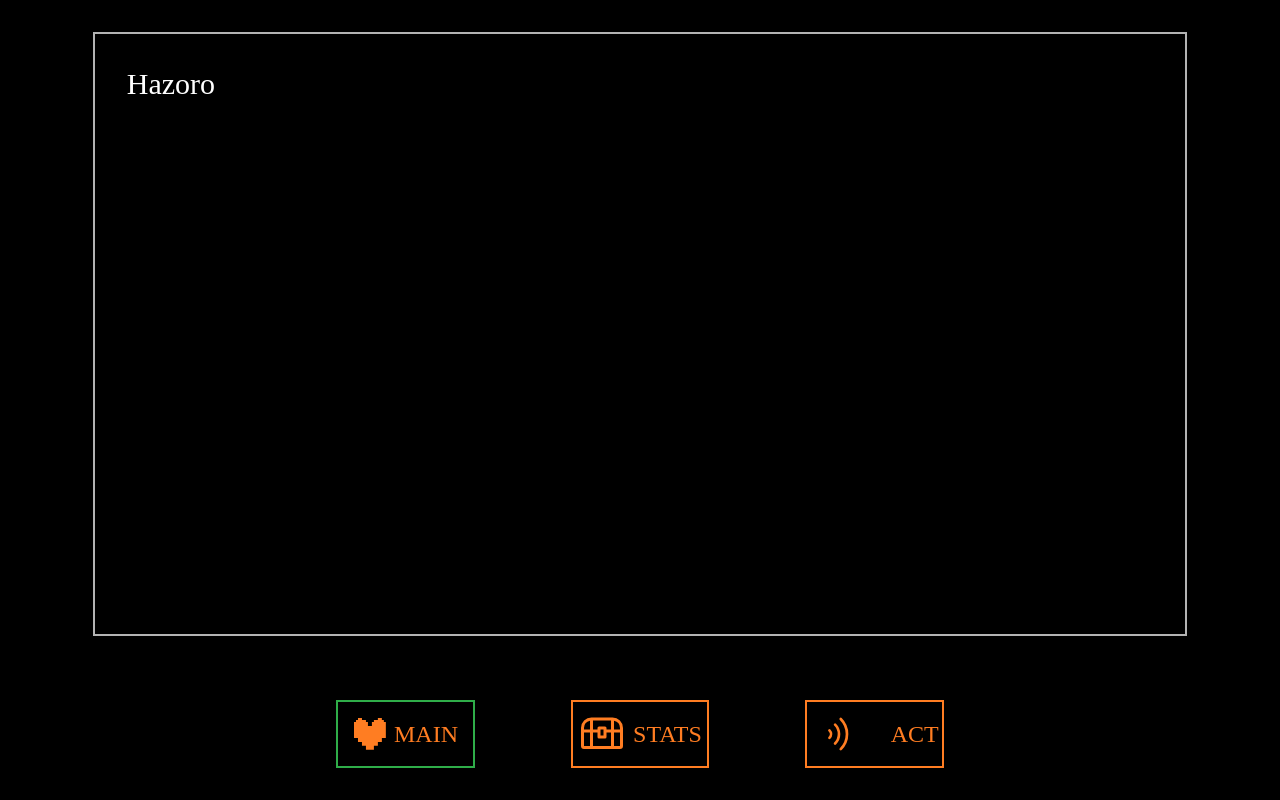
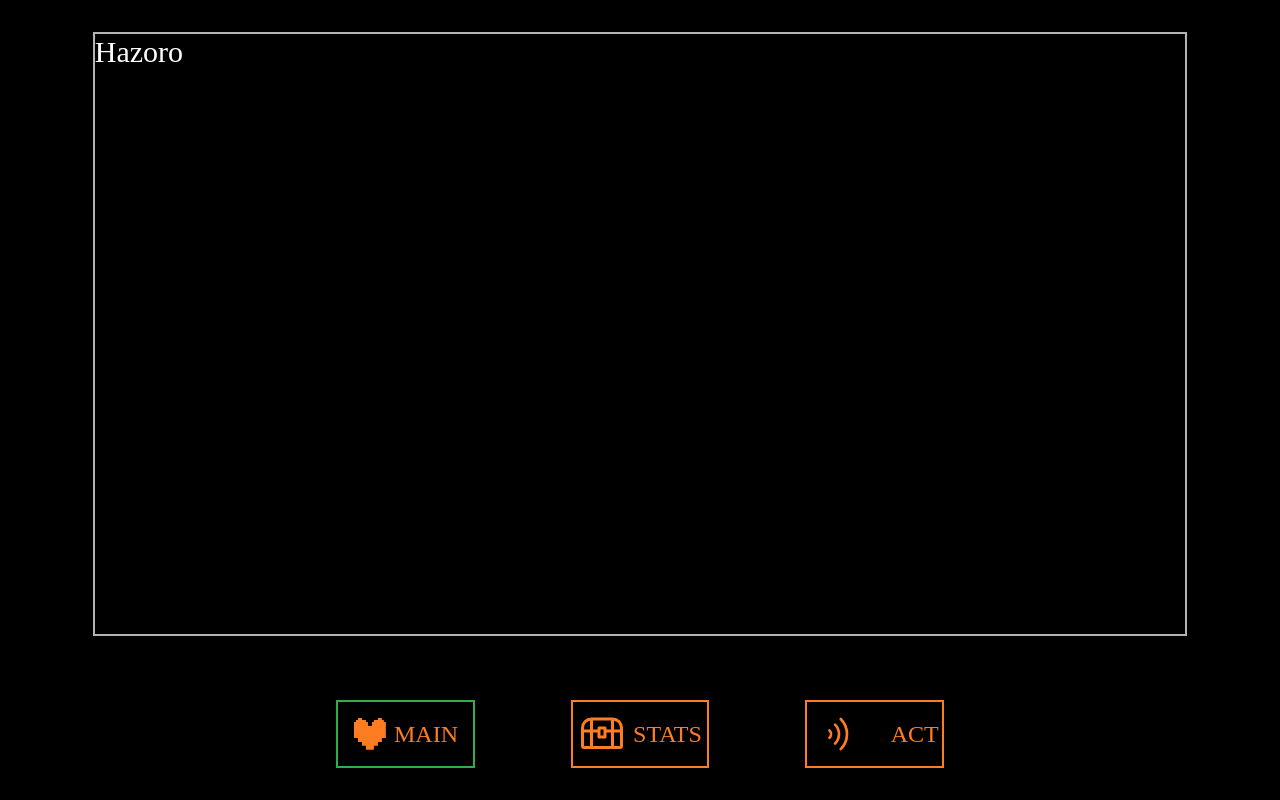
Before and after one commit to Hazorox/hazoro, a React (Vite) app: page / in a window 1280 px wide. Built offline with nearby package versions, Linux system fonts and the light colour scheme; a web font is replaced by a local one.

Commit message:
fix transition issue

```diff
--- a/src/App.tsx
+++ b/src/App.tsx
@@ -65,18 +65,17 @@ function App() {
     window.addEventListener("keydown", listenForKey);
     return () => window.removeEventListener("keydown", listenForKey);
   }, [preSelect, opened, audioOne, audioTwo, switchTo]);
-  console.log(opened, preSelect);
   return (
     <AnimatePresence>
-      <div className="bg-black text-white w-full h-full flex p-8  flex-col items-center gap-16 ">
-        <motion.div className="h-[85%] border-2 border-white/70 w-[90%] p-8 justify-center items-center flex-col gap-4 relative ">
+      <div className="bg-black text-white w-full h-full flex p-8 flex-col items-center gap-16 ">
+        <motion.div className="h-[85%] border-2 border-white/70 w-[90%] justify-center items-center flex-col gap-4 relative ">
           {transitioning && (
             <video
               ref={videoRef}
               autoPlay
               muted
               playsInline
-              className="absolute inset-0 z-50 w-full h-full object-cover"
+              className="absolute inset-0 select-none z-50 w-full h-full object-cover"
               onEnded={() => {
                 setTransitioning(false);
                 if (videoRef.current) videoRef.current.currentTime = 0;
@@ -85,7 +84,7 @@ function App() {
               <source src="./pixels.mp4" type="video/mp4" />
             </video>
           )}
-          {opened == "stats" ? (
+          {transitioning ? null : opened == "stats" ? (
             <Stats />
           ) : opened == "main" ? (
             <Main />
```
